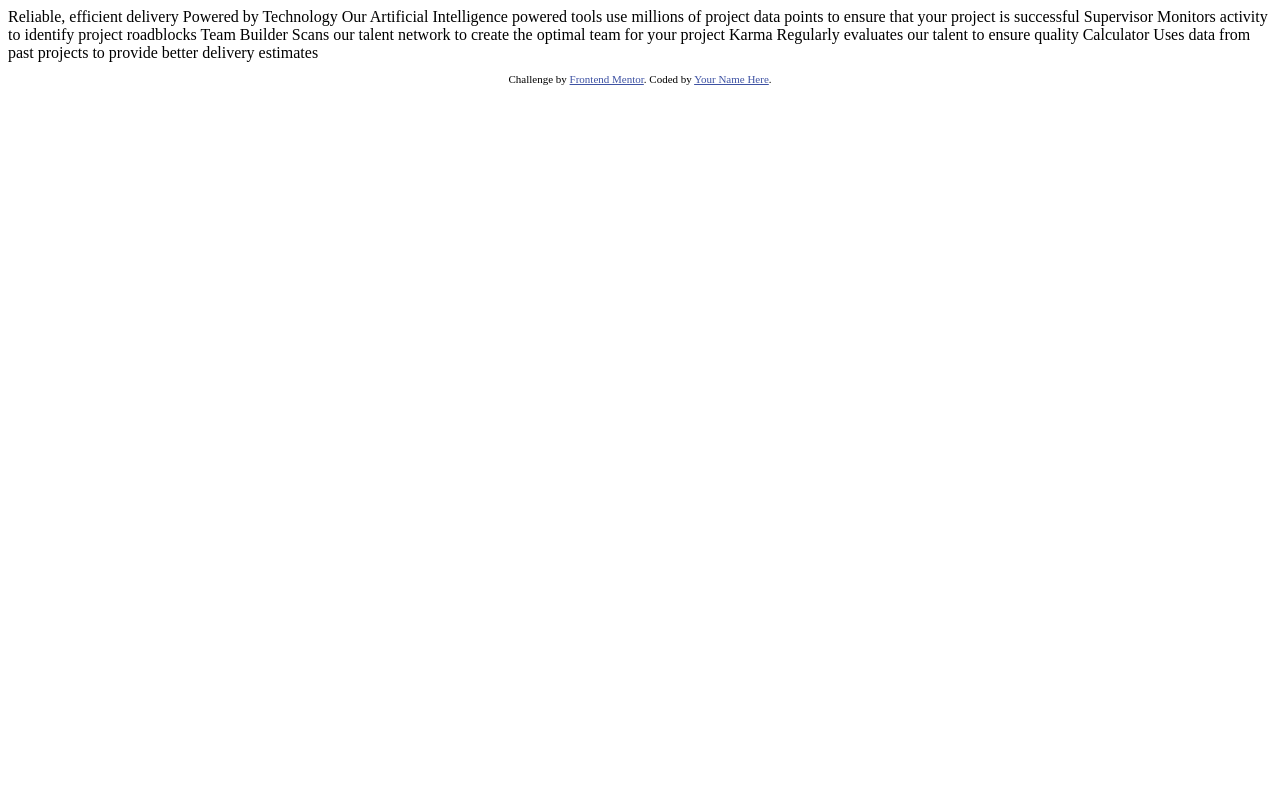
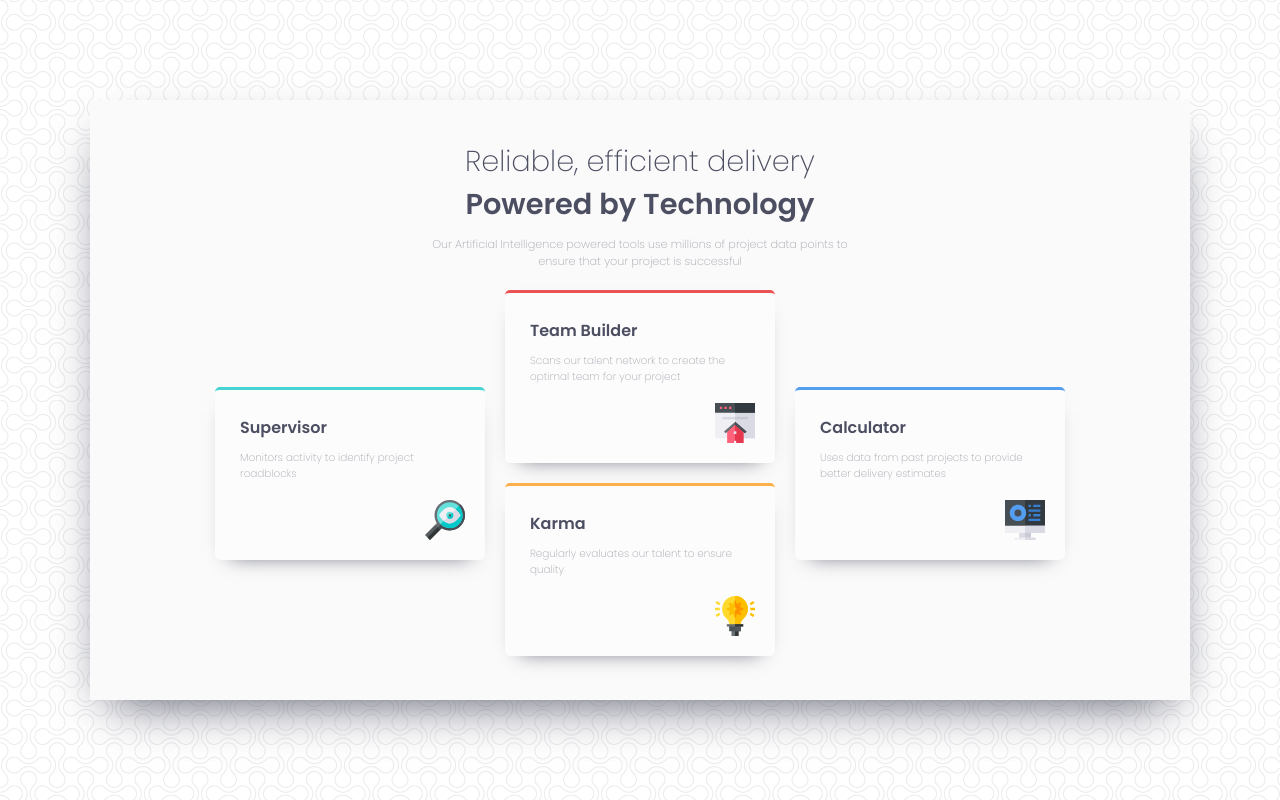
Before and after one commit to lopepardo/Four-Card-Feature, a plain HTML site: page index.html in a window 1280 px wide. Drawn offline with Linux system fonts and the light colour scheme.

Commit message:
add html structure & scss styles

```diff
--- a/index.html
+++ b/index.html
@@ -1,45 +1,85 @@
 <!DOCTYPE html>
 <html lang="en">
   <head>
-  <meta charset="UTF-8">
-  <meta name="viewport" content="width=device-width, initial-scale=1.0"> <!-- displays site properly based on user's device -->
+    <meta charset="UTF-8" />
+    <meta name="viewport" content="width=device-width, initial-scale=1.0" />
+    <!-- displays site properly based on user's device -->
 
-  <link rel="icon" type="image/png" sizes="32x32" href="./images/favicon-32x32.png">
+    <link
+      rel="icon"
+      type="image/png"
+      sizes="32x32"
+      href="./img/favicon-32x32.png"
+    />
 
     <title>Frontend Mentor | Four card feature section</title>
 
     <!-- Feel free to remove these styles or customise in your own stylesheet 👍 -->
     <style>
-    .attribution { font-size: 11px; text-align: center; }
-    .attribution a { color: hsl(228, 45%, 44%); }
+      .attribution {
+        font-size: 11px;
+        text-align: center;
+      }
+      .attribution a {
+        color: hsl(228, 45%, 44%);
+      }
     </style>
+    <link rel="stylesheet" href="./css/style.css" />
   </head>
   <body>
+    <section class="wrapper">
+      <h1 class="wrapper__title">Reliable, efficient delivery</h1>
+      <h2 class="wrapper__title-bold">Powered by Technology</h2>
+      <p class="wrapper__text">
+        Our Artificial Intelligence powered tools use millions of project data
+        points to ensure that your project is successful
+      </p>
+      <div class="cards">
+        <div class="cards__content-1">
+          <div class="cards__item--cyan">
+            <h1 class="cards__title">Supervisor</h1>
+            <p class="cards__text">
+              Monitors activity to identify project roadblocks
+            </p>
+            <img class="cards__icon" src="./img/icon-supervisor.svg" alt="" />
+          </div>
+        </div>
+        <div class="cards__content-2">
+          <div class="cards__item--red">
+            <h1 class="cards__title">Team Builder</h1>
+            <p class="cards__text">
+              Scans our talent network to create the optimal team for your
+              project
+            </p>
+            <img class="cards__icon" src="./img/icon-team-builder.svg" alt="" />
+          </div>
+          <div class="cards__item--orange">
+            <h1 class="cards__title">Karma</h1>
+            <p class="cards__text">
+              Regularly evaluates our talent to ensure quality
+            </p>
+            <img class="cards__icon" src="./img/icon-karma.svg" alt="" />
+          </div>
+        </div>
+        <div class="cards__content-1">
+          <div class="cards__item--blue">
+            <h1 class="cards__title">Calculator</h1>
+            <p class="cards__text">
+              Uses data from past projects to provide better delivery estimates
+            </p>
+            <img class="cards__icon" src="./img/icon-calculator.svg" alt="" />
+          </div>
+        </div>
+      </div>
+    </section>
 
-  Reliable, efficient delivery
-  Powered by Technology
-
-  Our Artificial Intelligence powered tools use millions of project data points
-  to ensure that your project is successful
-
-  Supervisor
-  Monitors activity to identify project roadblocks
-
-  Team Builder
-  Scans our talent network to create the optimal team for your project
-
-  Karma
-  Regularly evaluates our talent to ensure quality
-
-  Calculator
-  Uses data from past projects to provide better delivery estimates
-
-
-  <footer>
+    <!-- <footer>
       <p class="attribution">
-      Challenge by <a href="https://www.frontendmentor.io?ref=challenge" target="_blank">Frontend Mentor</a>.
-      Coded by <a href="#">Your Name Here</a>.
+        Challenge by
+        <a href="https://www.frontendmentor.io?ref=challenge" target="_blank"
+          >Frontend Mentor</a
+        >. Coded by <a href="#">Your Name Here</a>.
       </p>
-  </footer>
+    </footer> -->
   </body>
 </html>
--- /dev/null
+++ b/scss/base/_mixins.scss
@@ -0,0 +1,18 @@
+@mixin style-text($color, $fsize, $fweight, $mb: 0) {
+  color: $color;
+  font-size: $fsize;
+  font-weight: $fweight;
+  margin-bottom: $mb;
+}
+
+@mixin position-card($hposition) {
+  display: flex;
+  justify-content: $hposition;
+  align-items: center;
+}
+
+@mixin responsive {
+  @media only screen and (max-width: 600px) {
+    @content;
+  }
+}
--- /dev/null
+++ b/scss/base/_reset.scss
@@ -0,0 +1,8 @@
+* {
+  padding: 0;
+  margin: 0;
+  list-style: none;
+}
+body {
+  box-sizing: border-box;
+}
--- /dev/null
+++ b/scss/base/_vars.scss
@@ -0,0 +1,13 @@
+// Primary
+$red: hsl(0, 78%, 62%);
+$cyan: hsl(180, 62%, 55%);
+$orange: hsl(34, 97%, 64%);
+$blue: hsl(212, 86%, 64%);
+
+// Neutral
+$very-dark-blue: hsl(234, 12%, 34%);
+$grayish-blue: hsl(229, 6%, 66%);
+$very-light-gray: hsl(0, 0%, 98%);
+
+// Fonts
+$font-stack: "Poppins", sans-serif;
--- /dev/null
+++ b/scss/style.scss
@@ -0,0 +1,120 @@
+@use 'base/reset';
+@use 'base/vars' as *;
+@use 'base/mixins' as *;
+
+@import url("https://fonts.googleapis.com/css2?family=Poppins:wght@200;400;600&display=swap");
+
+body {
+  font-family: $font-stack;
+  background-image: url("../img/double-bubble-outline.png");
+  display: flex;
+  align-items: center;
+  justify-content: center;
+  width: 100vw;
+  height: 100vh;
+  overflow: hidden;
+  @include responsive {
+    background-color: $very-light-gray;
+    background-image: none;
+    overflow: auto;
+    width: 100%;
+    height: 100%;
+  }
+}
+
+.wrapper {
+  background-color: $very-light-gray;
+  width: 1100px;
+  height: 550px;
+  text-align: center;
+  padding-top: 40px;
+  padding-bottom: 10px;
+  box-shadow: 0 20px 50px -20px $very-dark-blue;
+
+  &__title {
+    @include style-text($very-dark-blue, 1.8rem, 200);
+  }
+  &__title-bold {
+    @include style-text($very-dark-blue, 1.8rem, 600, 10px);
+  }
+  &__text {
+    @include style-text($grayish-blue, 0.7rem, 200);
+    margin-left: 30%;
+    margin-right: 30%;
+  }
+
+  @include responsive {
+    height: 100%;
+    width: 100%;
+    box-shadow: none;
+    padding: 50px 30px;
+    &__title {
+      @include style-text($very-dark-blue, 1.4rem, 200);
+    }
+    &__title-bold {
+      @include style-text($very-dark-blue, 1.4rem, 600, 10px);
+    }
+    &__text {
+      @include style-text($grayish-blue, 0.8rem, 200, 50px);
+      margin-left: 5%;
+      margin-right: 5%;
+    }
+  }
+}
+
+%cards-item {
+  background-color: hsl(0, 0%, 99%);
+  box-shadow: 0 10px 20px -15px $very-dark-blue;
+  border-top: 3px solid;
+  border-radius: 5px;
+  margin: 20px 10px;
+  text-align: left;
+  padding: 25px;
+  width: 220px;
+  height: 120px;
+  position: relative;
+  @include responsive {
+    margin: 0;
+    margin-bottom: 20px;
+  }
+}
+
+.cards {
+  display: flex;
+  justify-content: center;
+  align-items: center;
+
+  &__item--cyan {
+    @extend %cards-item;
+    border-color: $cyan;
+  }
+  &__item--red {
+    @extend %cards-item;
+    border-color: $red;
+  }
+  &__item--orange {
+    @extend %cards-item;
+    border-color: $orange;
+  }
+  &__item--blue {
+    @extend %cards-item;
+    border-color: $blue;
+  }
+
+  &__title {
+    @include style-text($very-dark-blue, 1rem, 600, 10px);
+  }
+  &__text {
+    @include style-text($grayish-blue, 0.65rem, 200);
+  }
+  &__icon {
+    width: 40px;
+    position: absolute;
+    right: 20px;
+    bottom: 20px;
+  }
+
+  @include responsive {
+    flex-direction: column;
+  }
+}
```
Also changed, not shown: css/style.css (added), img/double-bubble-outline.png (added), img/favicon-32x32.png (renamed from images/favicon-32x32.png), img/icon-calculator.svg (renamed from images/icon-calculator.svg), img/icon-karma.svg (renamed from images/icon-karma.svg), img/icon-supervisor.svg (renamed from images/icon-supervisor.svg), img/icon-team-builder.svg (renamed from images/icon-team-builder.svg), 1 other file. Lines whose indentation alone changed are shown as unchanged.
